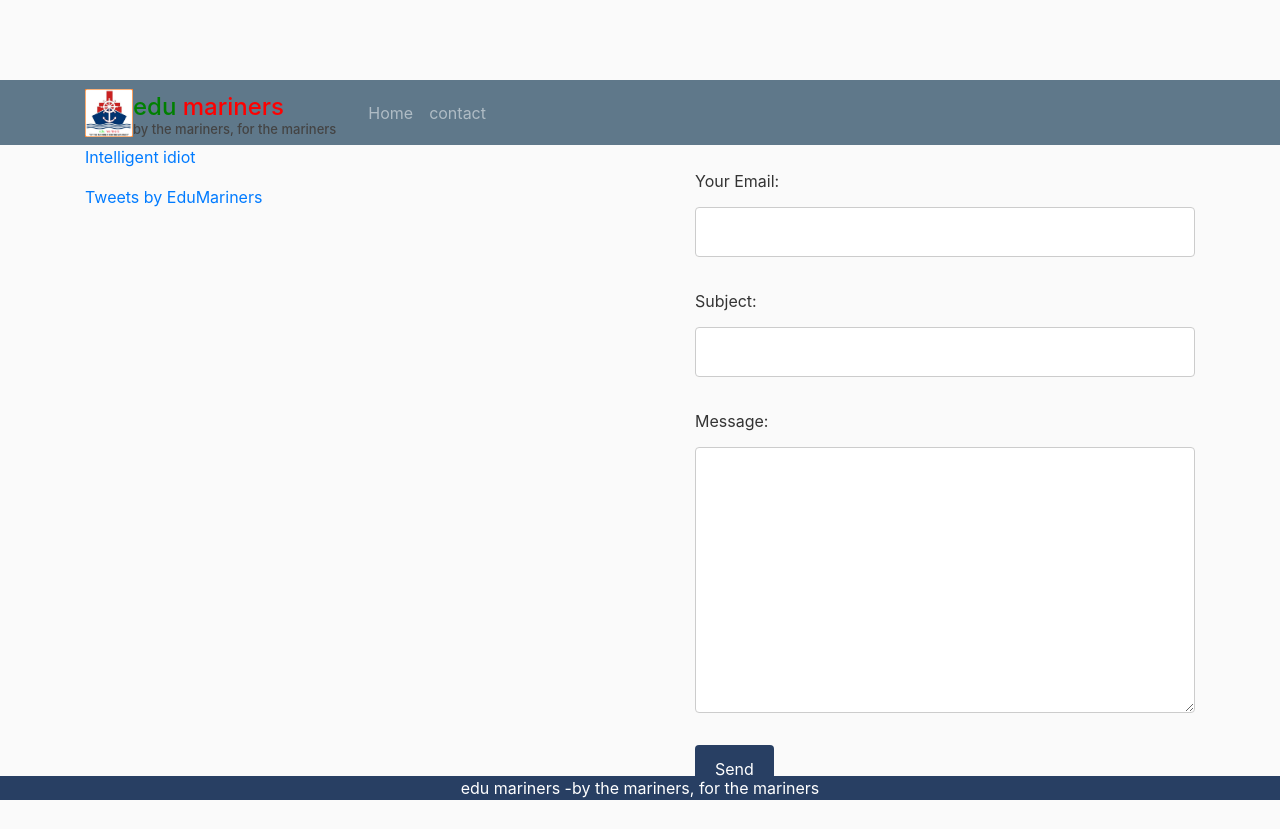
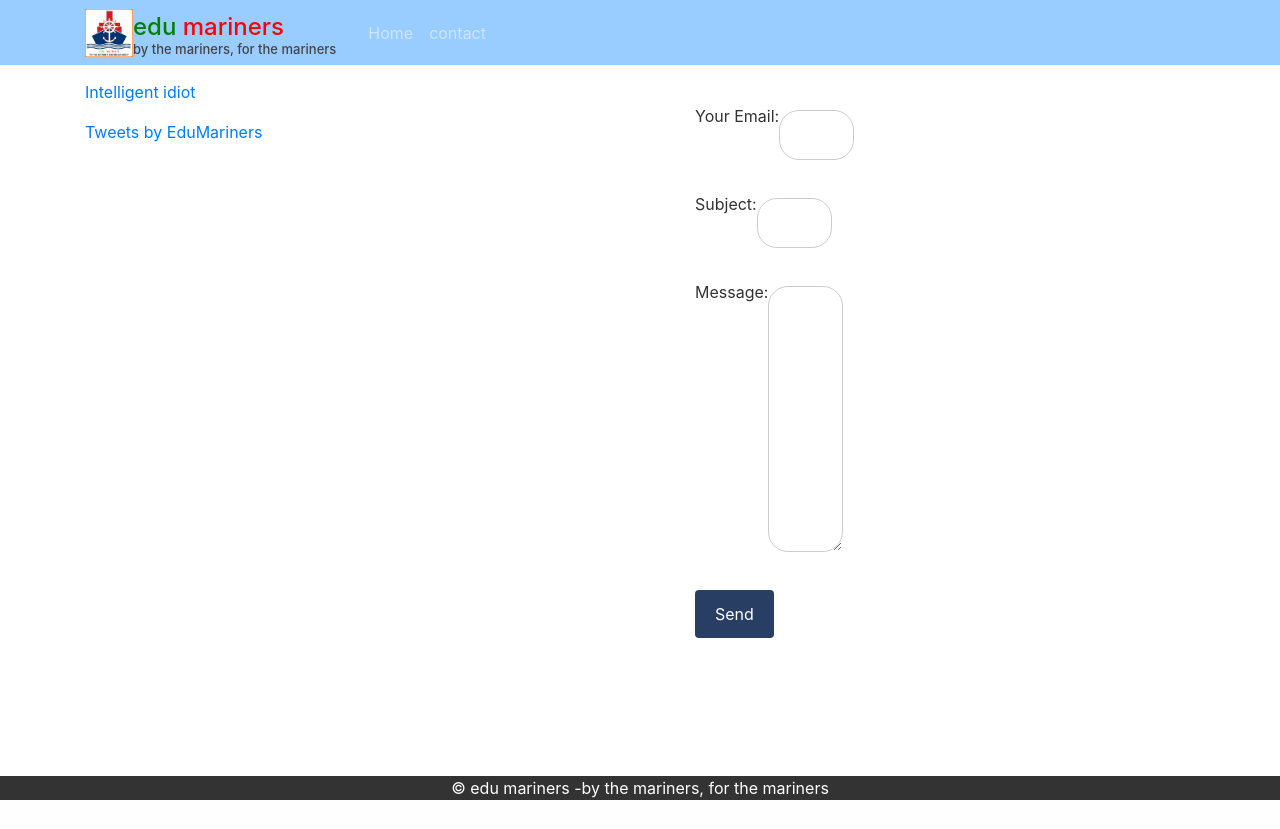
Before and after one commit to riteshkbyy/edumariners, a Django app: page /contact/ in a window 1280 px wide. After the commit the page ends 800 px from the top, so only its background shows below. Run offline with Django 3.2, Linux system fonts and the light colour scheme; tables that the repository leaves empty hold one stand-in row (values such as "Sample post"); some libraries are stand-ins or nearby versions.

Commit message:
make it better

```diff
--- a/edumariners/settings.py
+++ b/edumariners/settings.py
@@ -25,7 +25,7 @@
 # SECURITY WARNING: don't run with debug turned on in production!
 DEBUG = False
 
-ALLOWED_HOSTS = ['0.0.0.0', 'edumariners.herokuapp.com', '*.edumariners.com']
+ALLOWED_HOSTS = ['0.0.0.0', 'edumariners.herokuapp.com', 'edumariners.com','*.edumariners.com']
 
 
 # Application definition
--- a/edumariners/urls.py
+++ b/edumariners/urls.py
@@ -15,12 +15,15 @@
 """
 from django.contrib import admin
 from django.urls import path, include
-# from users import views as user_views
+from django.views.static import serve
+from . import*
 # from django.contrib.auth import views as auth_views
 
 
 urlpatterns = [
 
     path('admin/', admin.site.urls),
+    path(r'^media/(?P<path>.*)$', serve,{'document_root': settings.MEDIA_ROOT}),
+	path(r'^static/(?P<path>.*)$', serve,{'document_root': settings.STATIC_ROOT}),
     path('', include('notes.urls'))
 ]
--- a/notes/templates/edumariners/base.html
+++ b/notes/templates/edumariners/base.html
@@ -53,7 +53,7 @@
 
         </div>
         <footer class="footer">
-            edu mariners -by the mariners, for the mariners
+           © edu mariners -by the mariners, for the mariners
         </footer>
 </div>
 
--- a/static/design.css
+++ b/static/design.css
@@ -1,5 +1,3 @@
-
-
 #pdf-main-container {
 
 	margin: 0px auto;
@@ -23,7 +21,7 @@
 }
 
 .nav-but{
-	float: left;
+	/*float: left;*/
 	padding:10px;
 	background-color: #283f63;
     color: white;
@@ -31,14 +29,14 @@
     border: solid;
     border-radius: 4px;
     cursor: pointer;
-    margin: 0px 0px 35px 0px;
+    /*margin: 0px 0px 35px 0px;*/
 }
 .nav-but:hover {
 background-color: #283f00;
 }
 
 #page-count-container {
-    width:100%
+    width:10%
 	margin: 0px 0px 0px 0px;
 
 }
@@ -66,10 +64,10 @@
 }
 input, select, textarea {
 
-width: 100%; /* Full width */
+width: 15%; /* Full width */
 padding: 12px; /* Some padding */
 border: 1px solid #ccc; /* Gray border */
-border-radius: 4px; /* Rounded borders */
+border-radius: 20px; /* Rounded borders */
 box-sizing: border-box; /* Make sure that padding and width stays in place */
 margin-top: 6px; /* Add a top margin */
 margin-bottom: 16px; /* Bottom margin */
@@ -87,19 +85,21 @@
 border: none;
 border-radius: 4px;
 cursor: pointer;
-margin: 0px 0px 20px;
+margin-top: 6px; /* Add a top margin */
+margin-bottom: 16px; /* Bottom margin */
 }
 
 button[type=submit]:hover {
 background-color: #283f00;
 }
-    .footer{
+
+/*.footer{
 text-align: center;
 overflow: hidden;
-	background-color: #283f63;
-    position: fixed;
+background-color: #2833;
+position: relative;
 font-size: 1em;
-	margin: 0.25em 0 0 0;country
+margin: 5em 0 0 0;country
 color: white;
 color: white;
 
@@ -107,3 +107,4 @@
 bottom: 0;
 width: 100%;
 }
+*/
--- a/static/main.css
+++ b/static/main.css
@@ -1,5 +1,5 @@
 body {
-  background: #fafafa;
+
   color: #333333;
   margin-top: 5rem;
 }
@@ -14,14 +14,17 @@
 
 .bg-steel {
   background-color: #5f788a;
+  background-color: #99ccff;
+  overflow:visible;
+  top: 0;
 }
 
 .site-header .navbar-nav .nav-link {
-  color: #cbd5d;
+  color: white;
 }
 
 .site-header .navbar-nav .nav-link:hover {
-  color: #ffffff;
+  color: #283f00;
 }
 
 .site-header .navbar-nav .nav-link.active {
@@ -97,17 +100,6 @@
 }
 
 
-
-#upload-button {
-	width: 150px;
-	display: block;
-	margin: 20px auto;
-}
-
-#file-to-upload {
-	display: none;
-}
-
 #pdf-main-container {
 
 	margin: 20px auto;
@@ -132,11 +124,11 @@
 }
 
 #pdf-buttons {
-	float: left;
+	/*float: left;*/
 }
 
 #page-count-container {
-	float: right;
+/*	float: right;*/
 	margin: 0px 0px 0px 0px;
 
 }
@@ -162,19 +154,3 @@
 	color: #999999;
 	font-size: 13px;
 }
-
-
-.navbar{position:relative;
-	display:-webkit-box;
-	display:-ms-flexbox;
-	display:flex;
-	-ms-flex-wrap:wrap;
-	flex-wrap:wrap;
-	-webkit-box-align:center;
-	-ms-flex-align:center;
-	align-items:center;
-	-webkit-box-pack:justify;
-	-ms-flex-pack:justify;
-	justify-content:space-between;
-	padding:.5rem 1rem
-}
```
Also changed, not shown: static/pdfscript.js (+9 -4 lines). Lines whose indentation alone changed are shown as unchanged.
